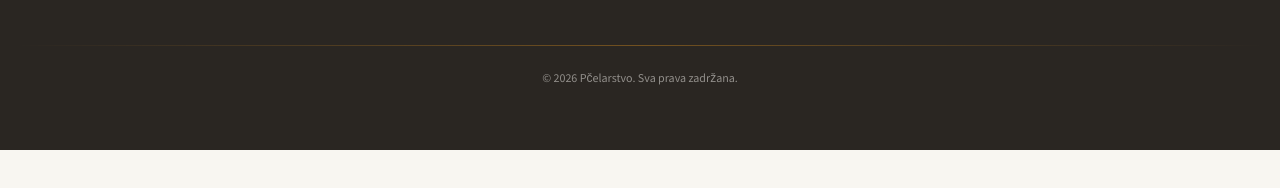
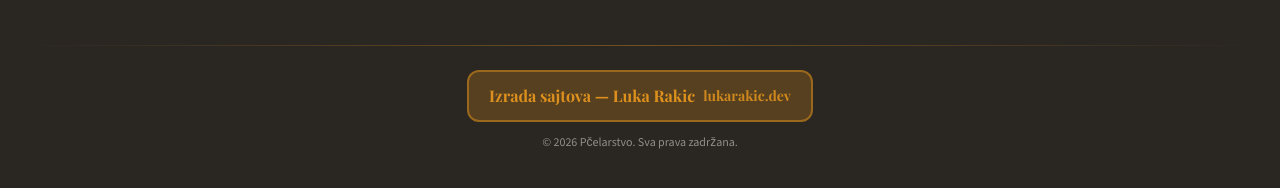
Before and after one commit to LukaRakic00/med-todorovic, a React (Vite) app: page /blog in a window 1280 px wide. Shown: the part 1036-1224 px from the top of the page. Before the commit the page ends 1186 px from the top, so only its background shows below. Built offline with nearby package versions, Linux system fonts and the light colour scheme; no server answers; the database is empty; the HTML template or start-up script is replaced by a standard one.

Commit message:
dodata reklama lukarakic.dev

```diff
--- a/src/components/Footer.tsx
+++ b/src/components/Footer.tsx
@@ -63,9 +63,20 @@ const Footer = () => {
         </div>
 
         <div className="section-divider mt-12 mb-6" />
-        <p className="text-center text-xs text-primary-foreground/50">
-          © {new Date().getFullYear()} Pčelarstvo. Sva prava zadržana.
-        </p>
+        <div className="text-center space-y-3">
+          <a
+            href="https://lukarakic.dev"
+            target="_blank"
+            rel="noopener noreferrer"
+            className="inline-flex flex-col sm:flex-row items-center gap-1 sm:gap-2 px-5 py-3 rounded-xl bg-primary/25 border-2 border-primary/50 text-primary font-display font-bold text-base hover:bg-primary/35 hover:border-primary transition-all"
+          >
+            <span>Izrada sajtova — Luka Rakic</span>
+            <span className="text-primary/90 text-sm font-body">lukarakic.dev</span>
+          </a>
+          <p className="text-xs text-primary-foreground/50">
+            © {new Date().getFullYear()} Pčelarstvo. Sva prava zadržana.
+          </p>
+        </div>
       </div>
     </footer>
   );
```
